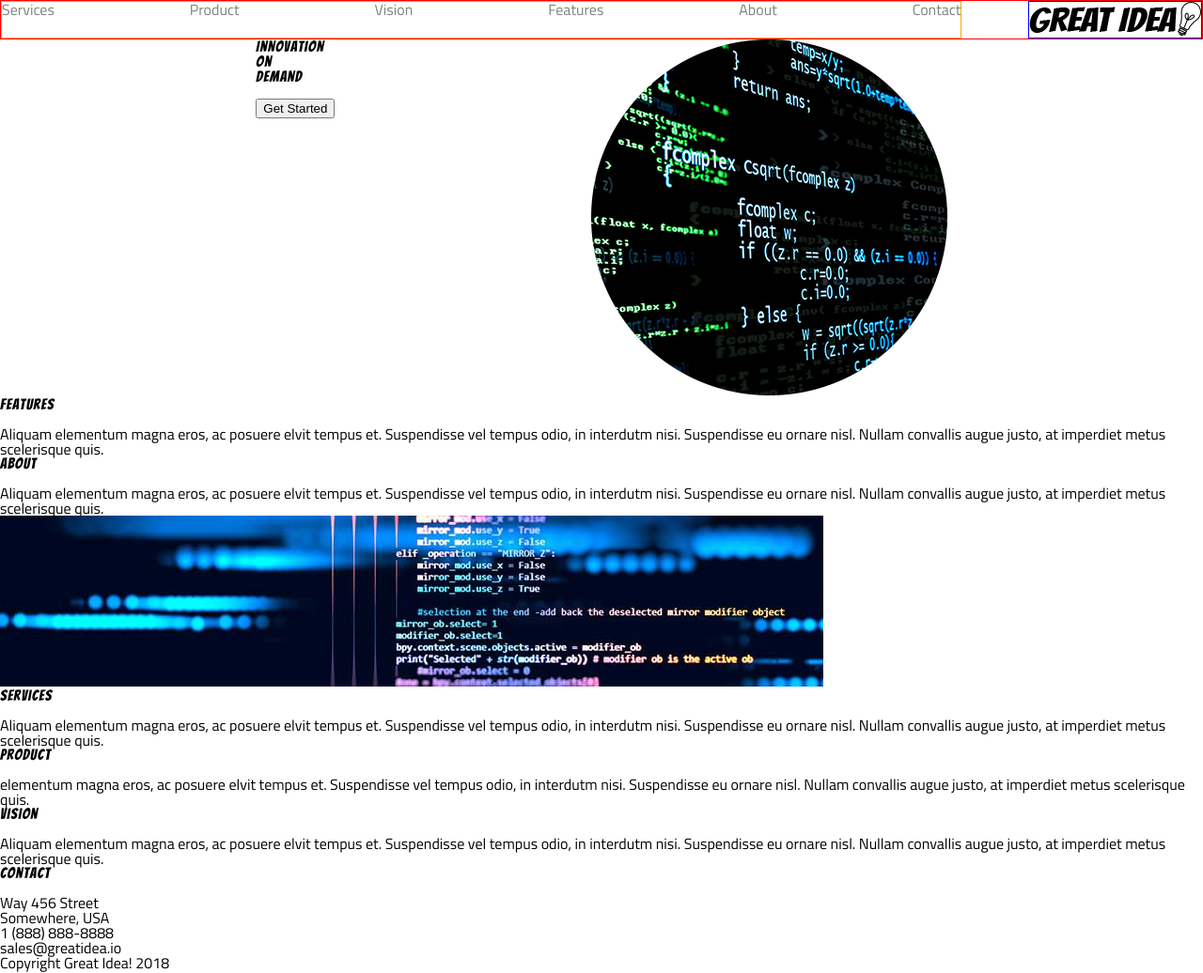
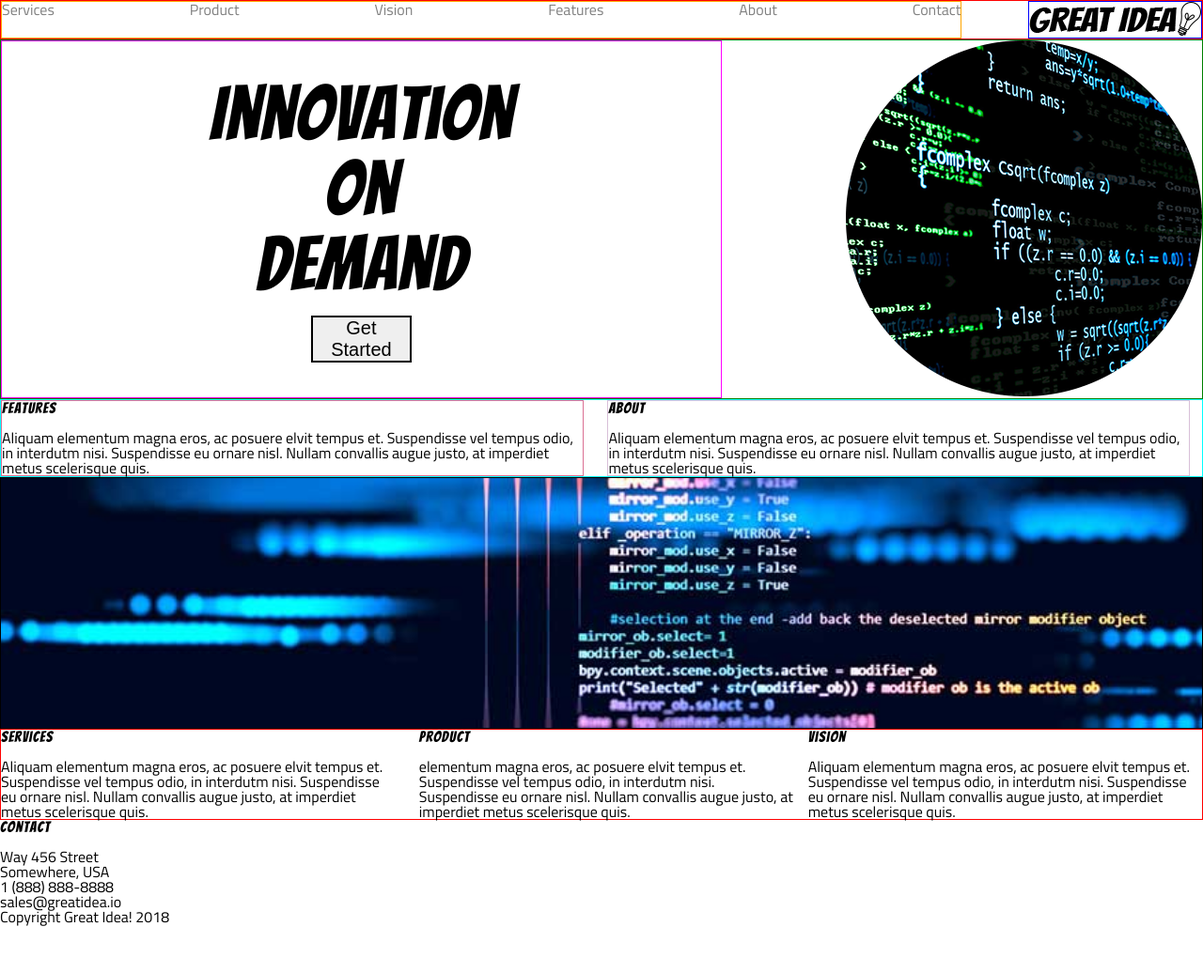
Before and after one commit to sparekh315/FrontEndReview, a plain HTML site: page Flexbox/great-idea-website/index.html in a window 1280 px wide. Shown: the whole page at 94% size. After the commit the page ends 988 px from the top, so only its background shows below. Drawn offline with Linux system fonts and the light colour scheme.

Commit message:
styling with flexbox of nav, header, and main content

```diff
--- a/Flexbox/great-idea-website/css/index.css
+++ b/Flexbox/great-idea-website/css/index.css
@@ -92,10 +92,69 @@ nav .navImg {
 
 header {
 	display: flex;
-	justify-content: space-evenly;
+	justify-content: space-between;
+	border: 1px solid green;
 }
 
 header .left-header {
 	display: flex;
 	flex-direction: column;
+	border: 1px solid magenta;
+	width: 60%;
+	align-items: center;
+	justify-content: center;
 }
+
+
+.header-text  {
+	font-size: 80px;
+	text-align: center;
+}
+
+.header-button {
+	border-radius: 0%;
+	border: 2px solid black;
+	font-size: 20px;
+	padding: 0% 10%;
+
+}
+
+.top-content-container {
+	border: 1px solid cyan;
+	display: flex;
+
+}
+
+.features {
+  border: 1px solid palevioletred;
+  margin-right: 2%;
+
+}
+
+.about {
+   border: 1px solid thistle;
+  margin-right: 1%;
+}
+
+.mid-page-image {
+	border: 1px solid black;
+	display: flex;
+	justify-content: center;
+}
+
+.middle-img {
+	width: 100%;
+}
+
+.bottom-content-container {
+	border: 1px solid red;
+	display: flex;
+}
+
+.services {
+	margin-right: 2%;
+}
+
+.product {
+	margin-right: 1%;
+}
```
Also changed, not shown: Flexbox/great-idea-website/index.html (+1 -0 lines), 1 other file.
